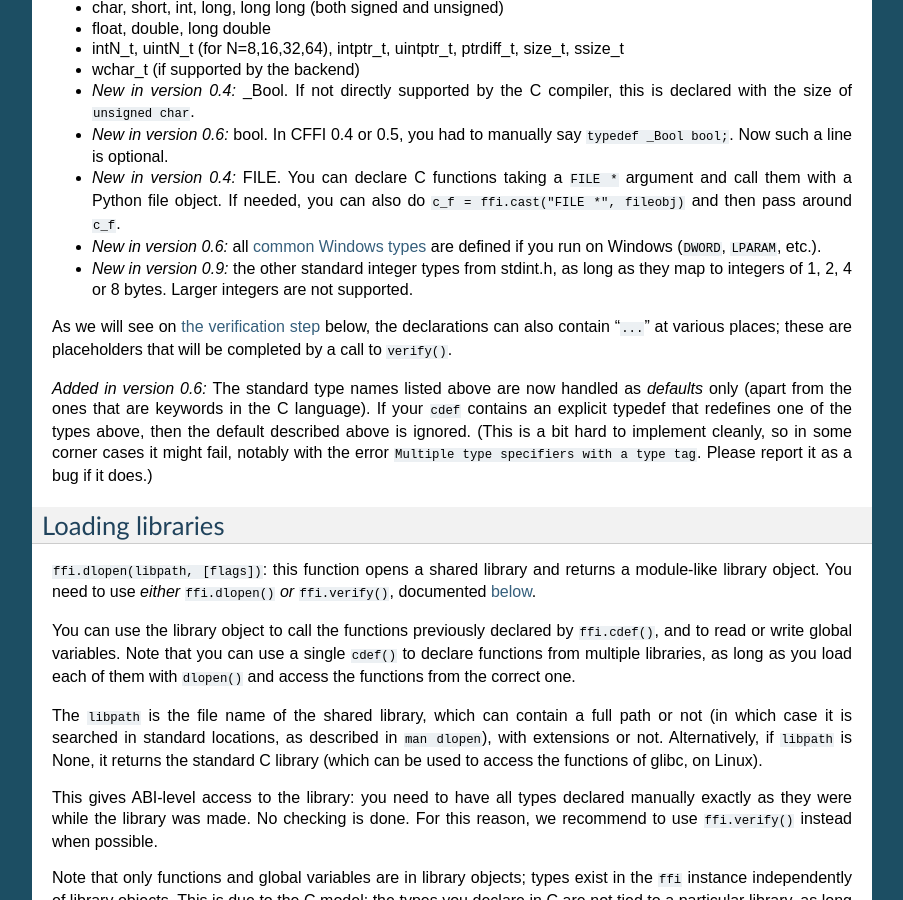
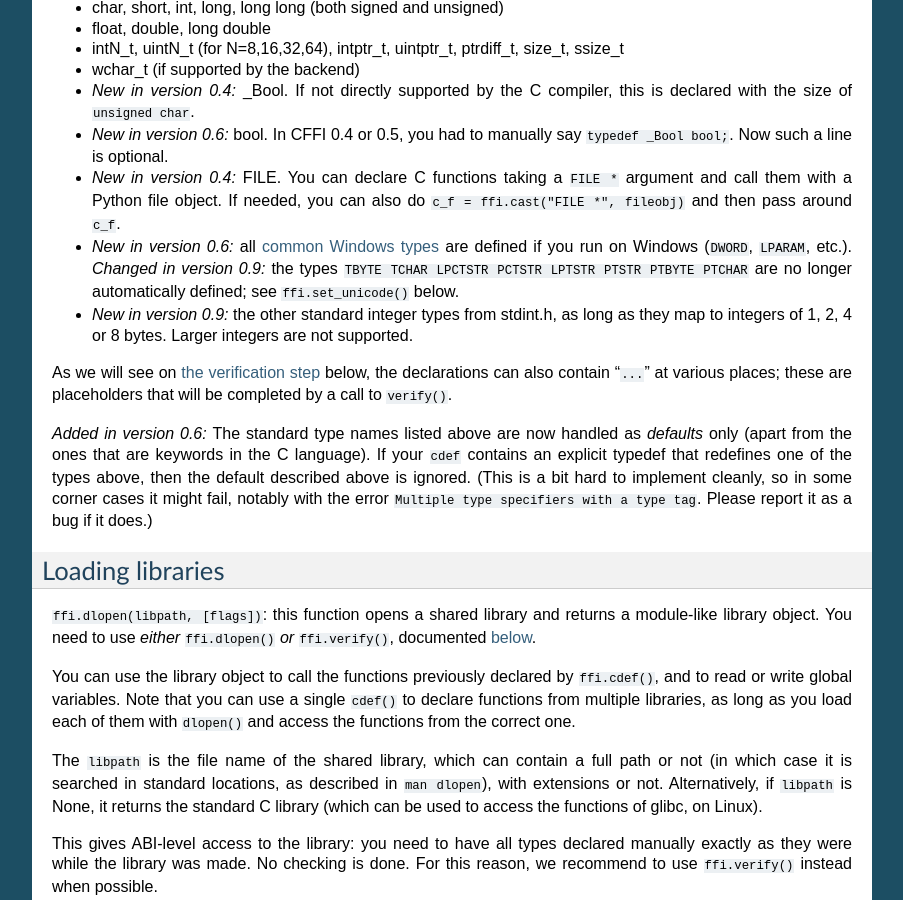
Before and after one commit to tharvik/cffi, a Sphinx documentation site: the page built from doc/source/index.rst, in a window 1280 px wide and 900 px high, scrolled down 5630 px. Shown: the whole window, without its empty margins (198-1101 px from the left). Built offline with Sphinx 7.4.7, drawn with Linux system fonts in a browser that asks for light colours; some of the changed text lies outside the part shown.

Commit message:
improve doc for ffi.set_unicode()

```diff
--- a/doc/source/index.rst
+++ b/doc/source/index.rst
@@ -433,7 +433,9 @@
   ``c_f``.
 
 * *New in version 0.6:* all `common Windows types`_ are defined if you run
-  on Windows (``DWORD``, ``LPARAM``, etc.).
+  on Windows (``DWORD``, ``LPARAM``, etc.).  *Changed in version 0.9:* the
+  types ``TBYTE TCHAR LPCTSTR PCTSTR LPTSTR PTSTR PTBYTE PTCHAR`` are no
+  longer automatically defined; see ``ffi.set_unicode()`` below.
 
 * *New in version 0.9:* the other standard integer types from stdint.h,
   as long as they map to integers of 1, 2, 4 or 8 bytes.  Larger integers
@@ -1376,9 +1378,10 @@
 
 **ffi.set_unicode(enabled_flag)**: Windows: if ``enabled_flag`` is
 True, enable the ``UNICODE`` and ``_UNICODE`` defines in C, and
-declare the types like ``TCHAR`` and ``LPTCSTR`` to be (pointers to)
-``wchar_t``.  If ``enabled_flag`` is False, declare these types to be
-(pointers to) plain 8-bit characters.  *New in version 0.9.*
+declare the types ``TBYTE TCHAR LPCTSTR PCTSTR LPTSTR PTSTR PTBYTE
+PTCHAR`` to be (pointers to) ``wchar_t``.  If ``enabled_flag`` is
+False, declare these types to be (pointers to) plain 8-bit characters.
+*New in version 0.9.*
 
 The reason behind this method is that a lot of standard functions have
 two versions, like ``MessageBoxA()`` and ``MessageBoxW()``.  The
```
